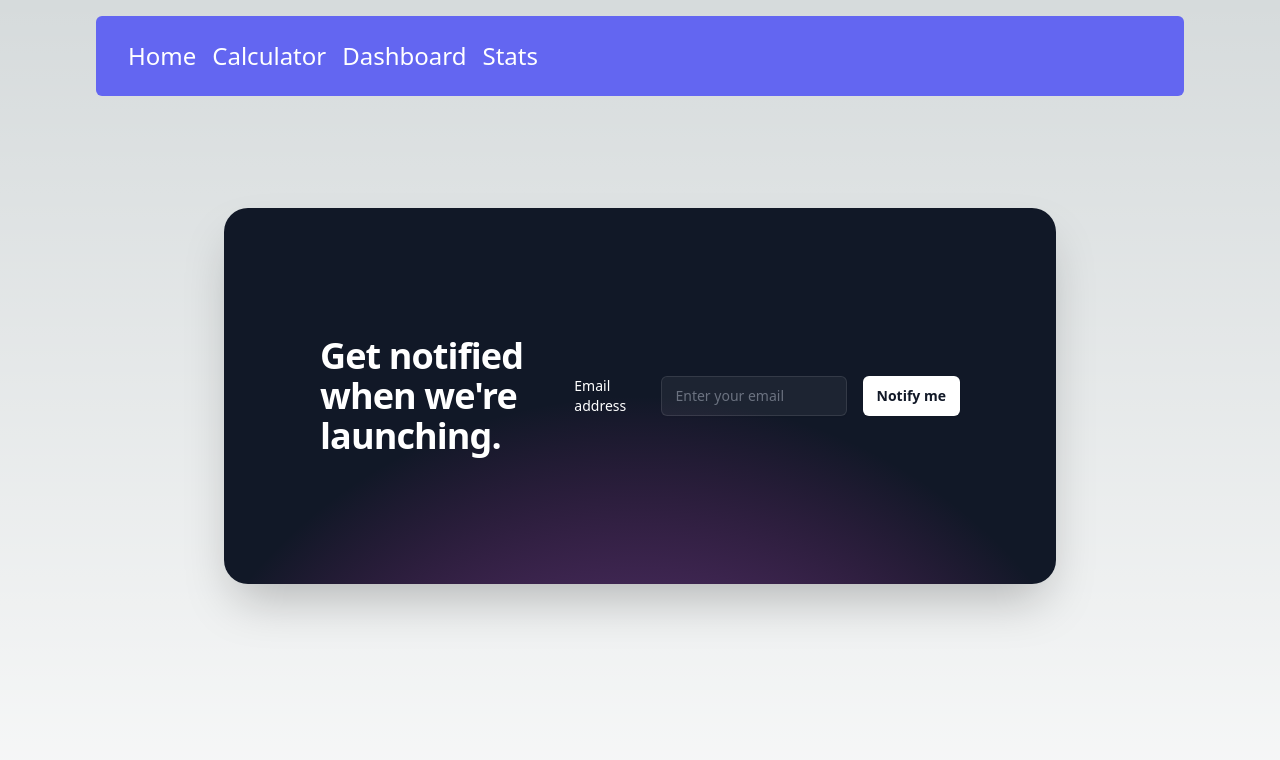
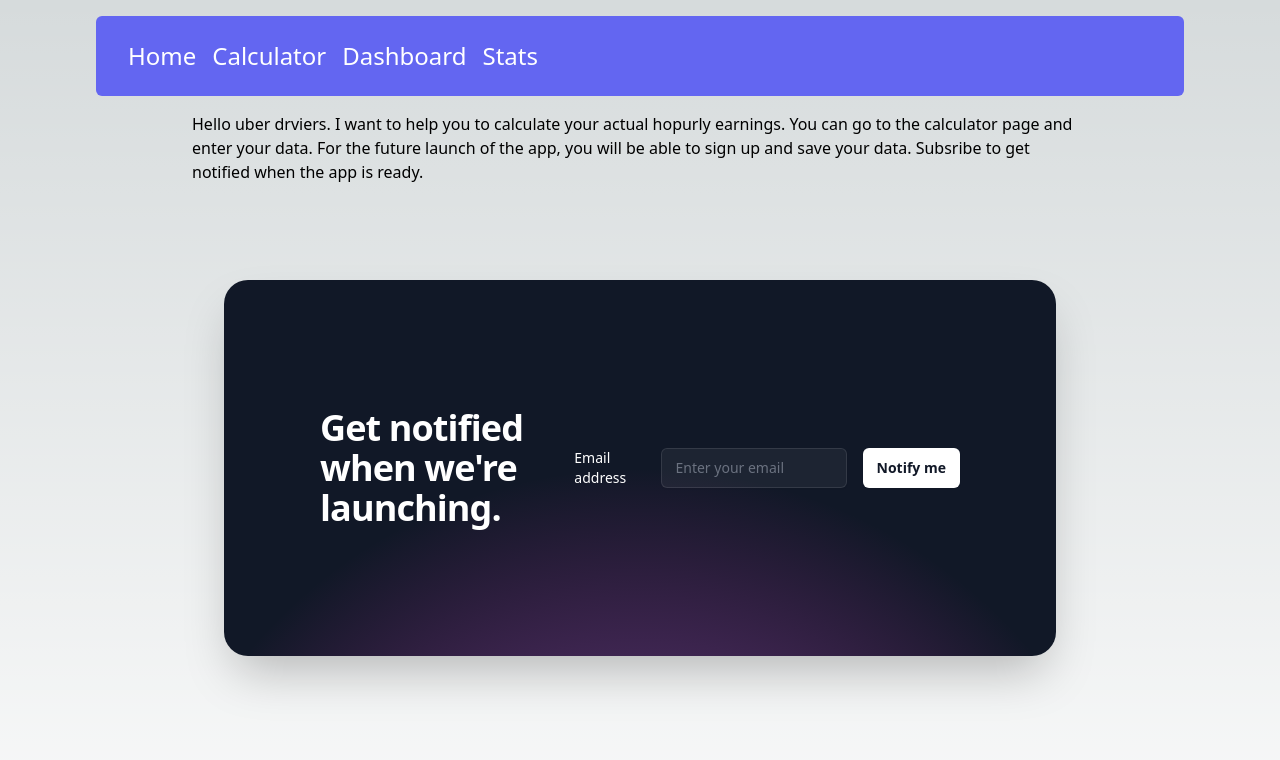
Before and after one commit to RostyslavDzhohola/uber-calculator, a Next.js app: page / in a window 1280 px wide. Shown: the top 760 px of the page. Built offline with nearby package versions, Linux system fonts and the light colour scheme.

Commit message:
adding some text to landing page

```diff
--- a/app/page.js
+++ b/app/page.js
@@ -9,6 +9,9 @@ export default function Home() {
   return (
     <div>
       <main className={styles.main}>
+        Hello uber drviers. I want to help you to calculate your actual hopurly earnings. You can go to the calculator page and enter your data.
+        For the future launch of the app, you will be able to sign up and save your data.
+        Subsribe to get notified when the app is ready.
         {/* <h1 className="text-5xl bg-indigo-400 p-3 rounded-2xl">Home page</h1> */}
         <SignUp />
       </main>
```
